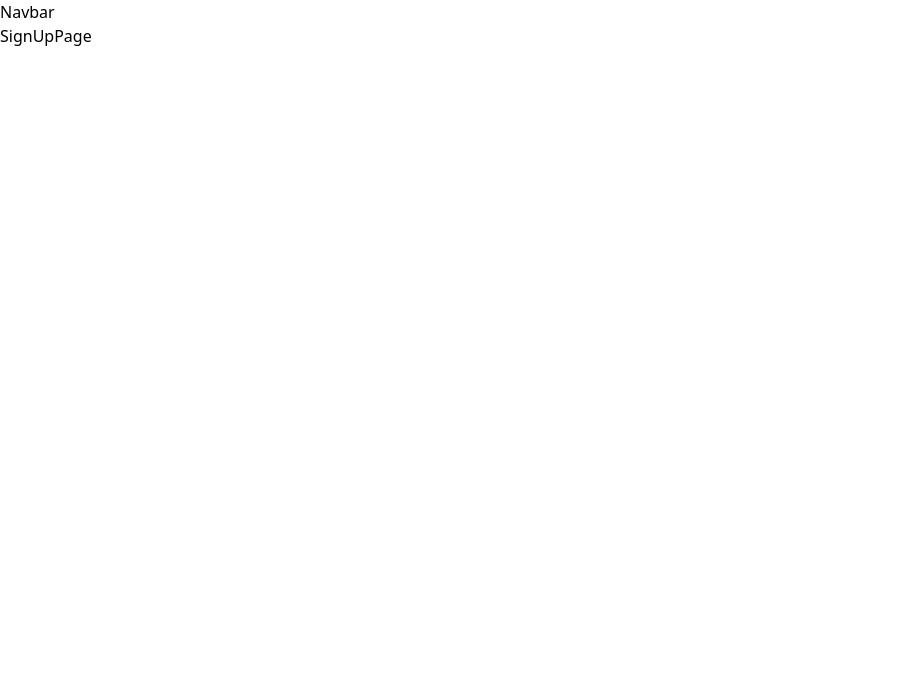
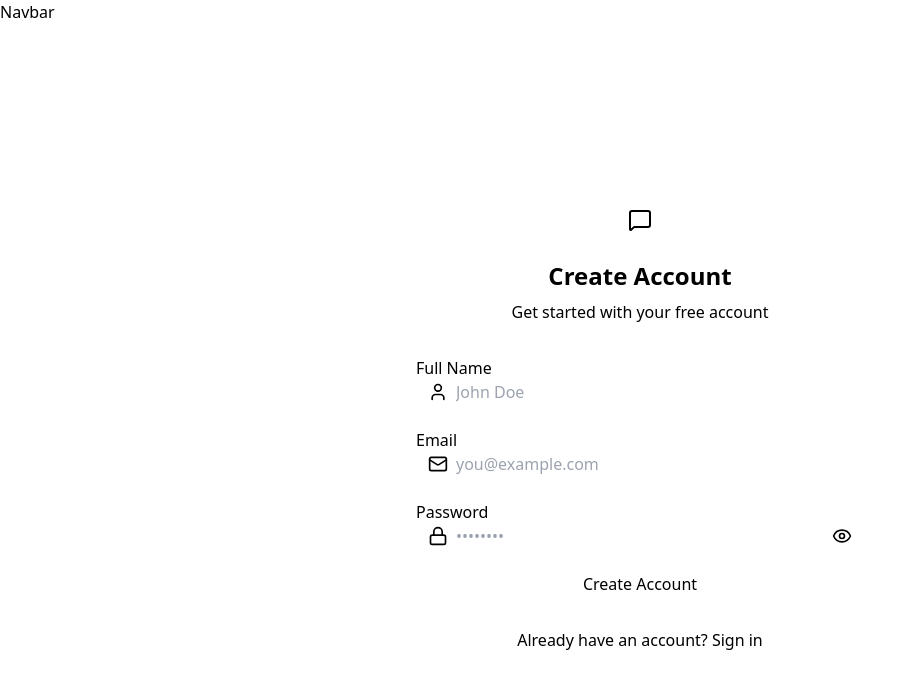
Before and after one commit to tuzicomet/muse-chat-app, a React (Vite) app in the folder frontend/: page /signup in a window 1280 px wide. Shown: the top 688 px of the page, without its empty margins (0-913 px from the left). Built offline with nearby package versions, Linux system fonts and the light colour scheme; no server answers.

Commit message:
added Sign Up page UI with basic layout and inputs

```diff
--- a/frontend/src/pages/SignUpPage.tsx
+++ b/frontend/src/pages/SignUpPage.tsx
@@ -1,7 +1,128 @@
-const SignUpPage = () => {
-  return (
-    <div>SignUpPage</div>
-  )
+import { useState } from "react";
+import { Eye, EyeOff, Lock, Mail, MessageSquare, User } from "lucide-react";
+import { Link } from "react-router-dom";
+
+// Sign up form fields
+interface FormData {
+  fullName: string;
+  email: string;
+  password: string;
 }
 
-export default SignUpPage
+const SignUpPage = () => {
+  // Toggle for showing/hiding password input
+  const [showPassword, setShowPassword] = useState(false);
+
+  // State for user input in the signup form
+  const [formData, setFormData] = useState<FormData>({
+    fullName: "",
+    email: "",
+    password: "",
+  });
+
+  return (
+    <div className="min-h-screen flex justify-center items-center p-6 sm:p-12">
+      {/* Centered container for the form */}
+      <div className="w-full max-w-md space-y-8">
+        {/* Logo and heading */}
+        <div className="text-center mb-8">
+          <div className="flex flex-col items-center gap-2 group">
+            <div className="size-12 rounded-xl bg-primary/10 flex items-center justify-center group-hover:bg-primary/20 transition-colors">
+              <MessageSquare className="size-6 text-primary" />
+            </div>
+            <h1 className="text-2xl font-bold mt-2">Create Account</h1>
+            <p className="text-base-content/60">Get started with your free account</p>
+          </div>
+        </div>
+
+        {/* Signup form */}
+        <form className="space-y-6">
+          {/* Full Name input */}
+          <div className="form-control">
+            <label className="label">
+              <span className="label-text font-medium">Full Name</span>
+            </label>
+            <div className="relative">
+              <div className="absolute inset-y-0 left-0 pl-3 flex items-center pointer-events-none">
+                <User className="size-5 text-base-content/40" />
+              </div>
+              <input
+                type="text"
+                className="input input-bordered w-full pl-10"
+                placeholder="John Doe"
+                value={formData.fullName}
+                onChange={(e) => setFormData({ ...formData, fullName: e.target.value })}
+              />
+            </div>
+          </div>
+
+          {/* Email input */}
+          <div className="form-control">
+            <label className="label">
+              <span className="label-text font-medium">Email</span>
+            </label>
+            <div className="relative">
+              <div className="absolute inset-y-0 left-0 pl-3 flex items-center pointer-events-none">
+                <Mail className="size-5 text-base-content/40" />
+              </div>
+              <input
+                type="email"
+                className="input input-bordered w-full pl-10"
+                placeholder="you@example.com"
+                value={formData.email}
+                onChange={(e) => setFormData({ ...formData, email: e.target.value })}
+              />
+            </div>
+          </div>
+
+          {/* Password input */}
+          <div className="form-control">
+            <label className="label">
+              <span className="label-text font-medium">Password</span>
+            </label>
+            <div className="relative">
+              <div className="absolute inset-y-0 left-0 pl-3 flex items-center pointer-events-none">
+                <Lock className="size-5 text-base-content/40" />
+              </div>
+              <input
+                type={showPassword ? "text" : "password"}
+                className="input input-bordered w-full pl-10"
+                placeholder="••••••••"
+                value={formData.password}
+                onChange={(e) => setFormData({ ...formData, password: e.target.value })}
+              />
+              <button
+                type="button"
+                className="absolute inset-y-0 right-0 pr-3 flex items-center"
+                onClick={() => setShowPassword(!showPassword)}
+              >
+                {showPassword ? (
+                  <EyeOff className="size-5 text-base-content/40" />
+                ) : (
+                  <Eye className="size-5 text-base-content/40" />
+                )}
+              </button>
+            </div>
+          </div>
+
+          {/* Submit button (placeholder only for UI) */}
+          <button type="button" className="btn btn-primary w-full">
+            Create Account
+          </button>
+        </form>
+
+        {/* Link to login page */}
+        <div className="text-center">
+          <p className="text-base-content/60">
+            Already have an account?{" "}
+            <Link to="/login" className="link link-primary">
+              Sign in
+            </Link>
+          </p>
+        </div>
+      </div>
+    </div>
+  );
+};
+
+export default SignUpPage;
```
